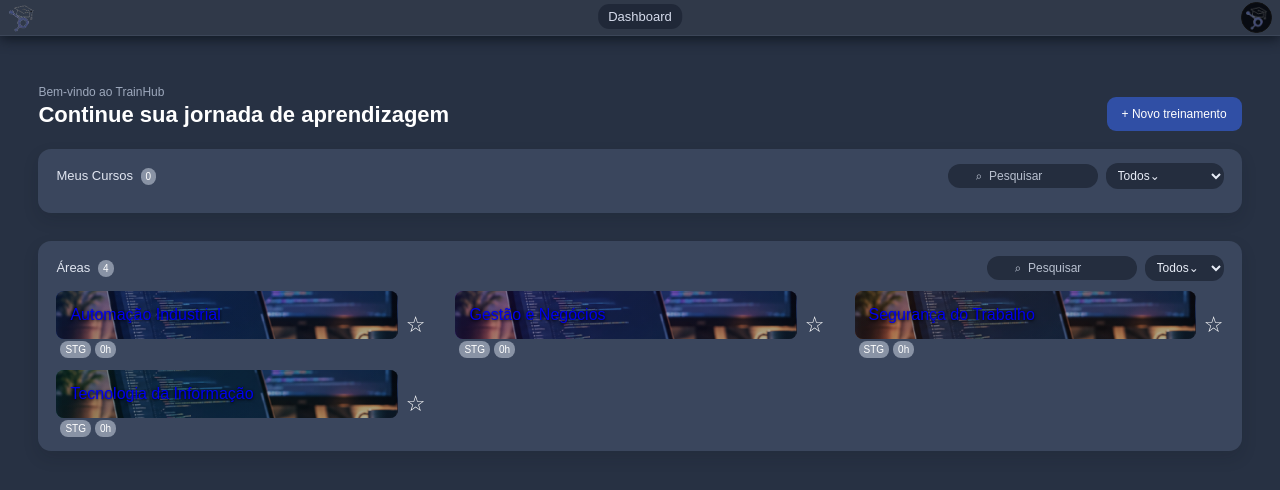
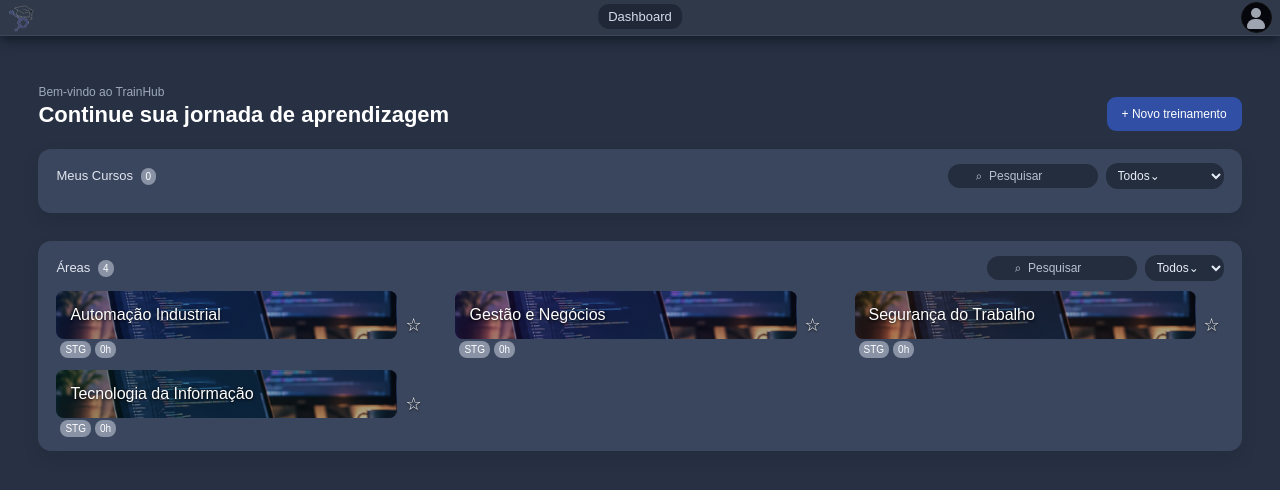
Before and after one commit to MrdiegL2824/TrainHub, a PHP site: page /dashboard.php in a window 1280 px wide. Shown: the top 490 px of the page. Run offline with PHP 8.4, Linux system fonts and the light colour scheme; a user stored in the database is signed in; data comes from the database, SQL or seed files in the repository; data that the repository does not hold is empty; some libraries are stand-ins or nearby versions.

Commit message:
style: match dashboard reference layout

```diff
--- a/config.php
+++ b/config.php
@@ -187,11 +187,15 @@ if (!headers_sent()) {
         if (stripos($conteudo, '</head>') === false || stripos($conteudo, 'css/responsivo.css') !== false) {
             return $conteudo;
         }
-        return preg_replace(
+        $conteudo = preg_replace(
             '/<\/head>/i',
             '<link rel="stylesheet" href="css/responsivo.css?v=1.0"></head>',
             $conteudo,
             1
         ) ?? $conteudo;
+        if (stripos($conteudo, 'class="estrela"') !== false) {
+            $conteudo = preg_replace('/<\/body>/i', '<script src="js/dashboard.js?v=1.0"></script></body>', $conteudo, 1) ?? $conteudo;
+        }
+        return $conteudo;
     });
 }
--- a/css/responsivo.css
+++ b/css/responsivo.css
@@ -15,6 +15,73 @@ main.max-w-6xl {
     padding-right: clamp(1rem, 3vw, 4rem) !important;
 }
 
+/* Ajustes visuais da tela inicial conforme o modelo de referência. */
+.conteudo {
+    width: 100% !important;
+    max-width: none !important;
+    padding-left: 3vw !important;
+    padding-right: 3vw !important;
+}
+
+.area-capa span {
+    color: #fff !important;
+}
+
+.estrela {
+    width: 20px;
+    height: 20px;
+    padding: 0;
+    border: 0;
+    background: transparent;
+    color: #fff;
+    font-size: 18px !important;
+    line-height: 20px;
+    text-shadow: 0 1px 2px #111;
+    cursor: pointer;
+}
+
+.estrela.favorito {
+    color: #ffd21c;
+}
+
+.avatar {
+    position: relative;
+    overflow: hidden;
+    background: #05070c !important;
+}
+
+.avatar:before {
+    content: '';
+    position: absolute;
+    top: 5px;
+    left: 9px;
+    width: 10px;
+    height: 10px;
+    border-radius: 50%;
+    background: #9fa5b0;
+}
+
+.avatar:after {
+    content: '';
+    position: absolute;
+    bottom: 3px;
+    left: 5px;
+    width: 18px;
+    height: 10px;
+    border-radius: 12px 12px 4px 4px;
+    background: #9fa5b0;
+}
+
+@media (max-width: 900px) {
+    .conteudo {
+        padding: 30px 8vw 48px !important;
+    }
+
+    .dashboard-link {
+        left: 75% !important;
+    }
+}
+
 @media (min-width: 1600px) {
     main.max-w-4xl,
     main.max-w-5xl,
```
Also changed, not shown: js/dashboard.js (added, +35 -0 lines).
